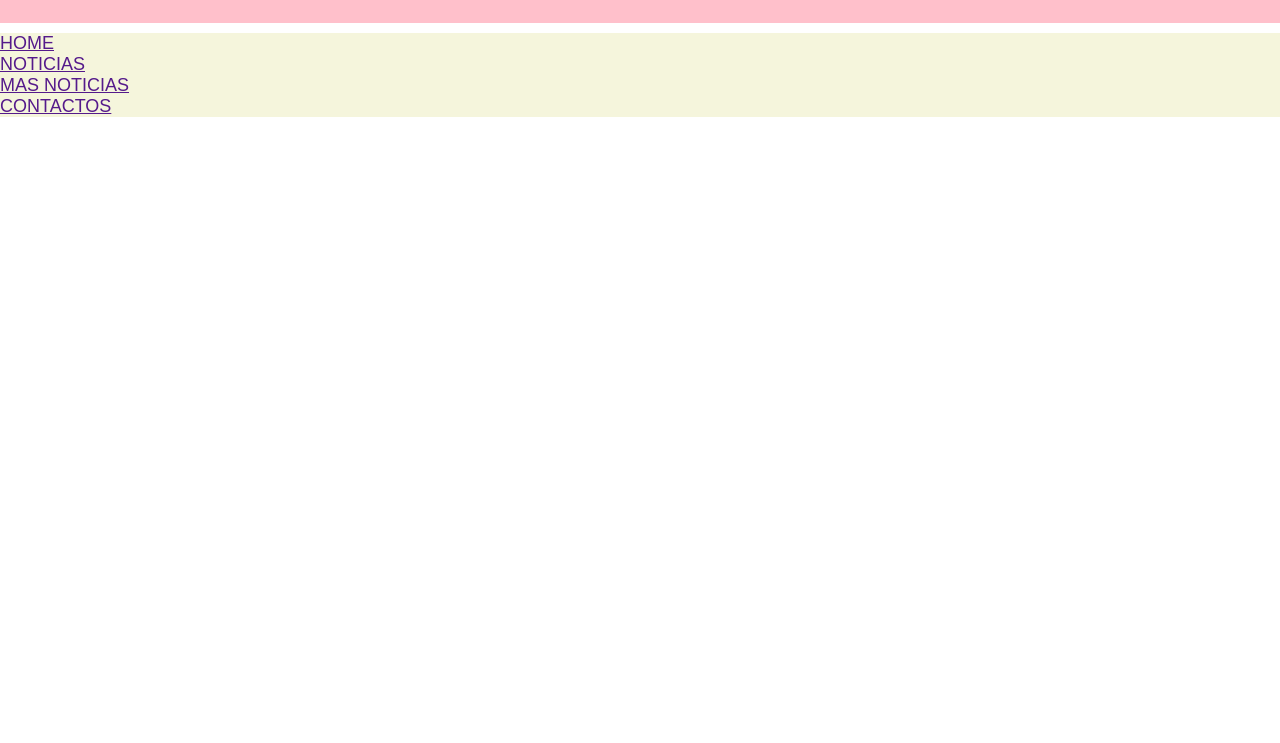
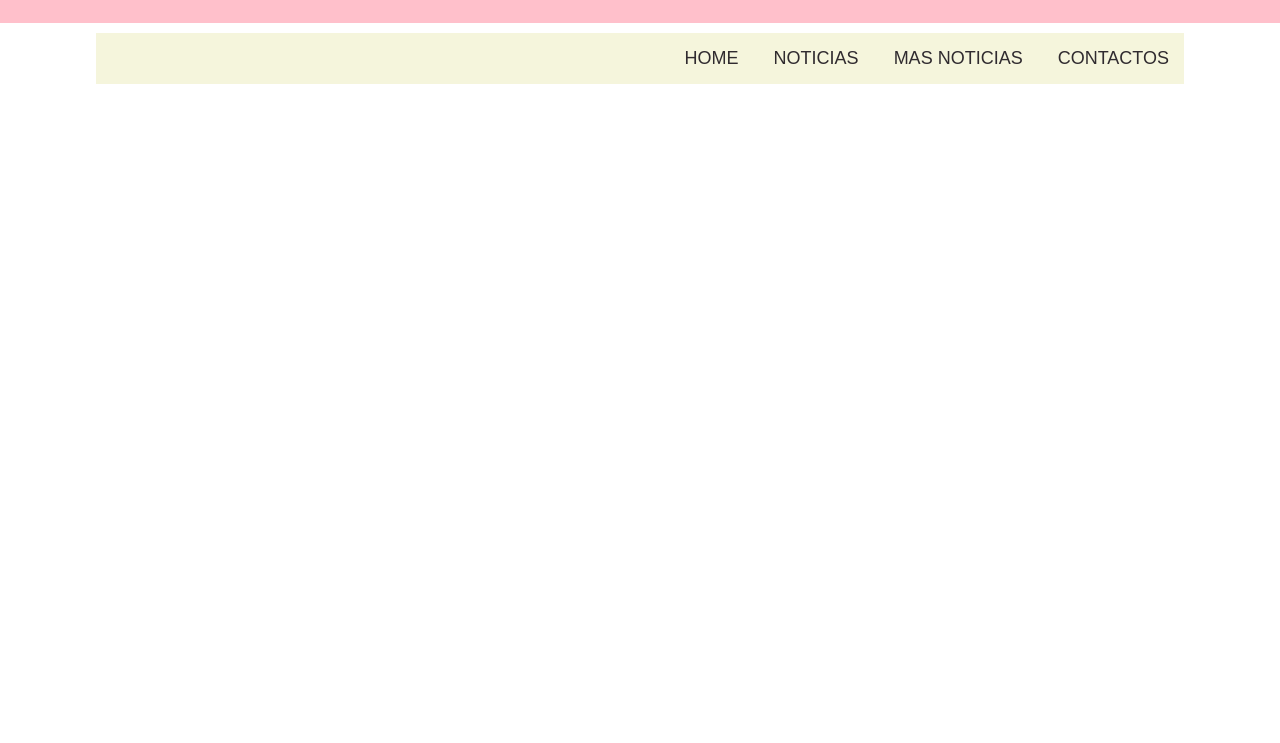
Before and after one commit to valeever/pwi-utnclase06, a plain HTML site: page index.html in a window 1280 px wide. Shown: the part 57-800 px from the top of the page. Drawn offline with Linux system fonts and the light colour scheme.

Commit message:
Terminamos de acomodar el menu de navegacion

```diff
--- a/index.html
+++ b/index.html
@@ -5,7 +5,7 @@
     <meta http-equiv="X-UA-Compatible" content="IE=edge">
     <meta name="viewport" content="width=device-width, initial-scale=1.0">
     <link rel="stylesheet" href="./pages/index.css"> <!-- PARA INCLUIR EL CSS -->
-    <title>:: Clase 06 ::</title>
+    <title>:: Clase 07 ::</title>
 </head>
 <body>
     <header class="header">
--- a/pages/index.css
+++ b/pages/index.css
@@ -25,4 +25,28 @@ html{
 }
 .navbar{
     background-color: beige;
+    color: white;
+    width:  85vw;
+    margin-left: auto;
+    margin-right: auto;
 }
+
+.navbar ul{
+    list-style: none;
+    text-align: right;
+
+}
+.navbar ul li {
+    display: inline-block;
+}
+.navbar ul li a{
+    text-decoration: none;
+    display: block;
+    padding: 15px;
+    color: rgb(48, 43, 47);
+}
+.navbar ul li a:hover{
+    /*CUANDO EL USUARIO PASA POR ARRIBA DE LAS PALABRAS, VA A HACER*/
+    background: white;
+    color:pink;
+}
```
